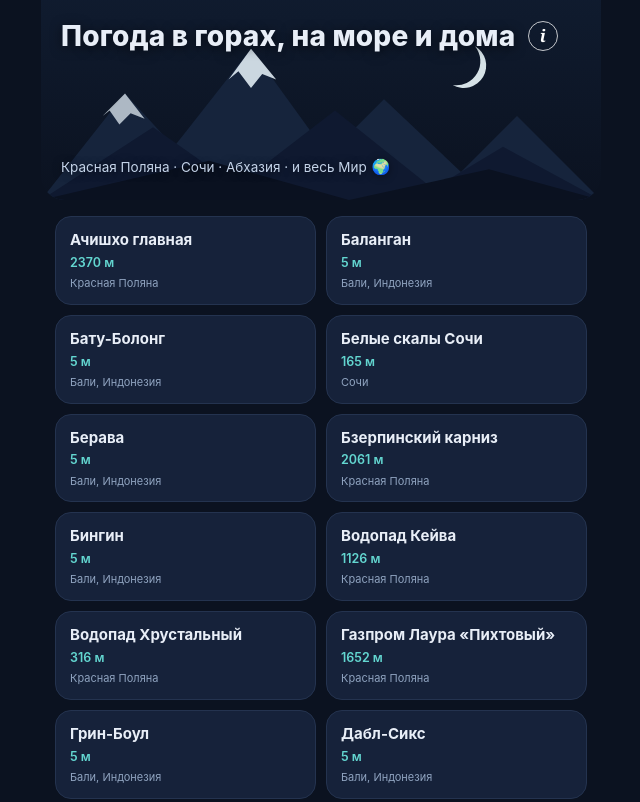
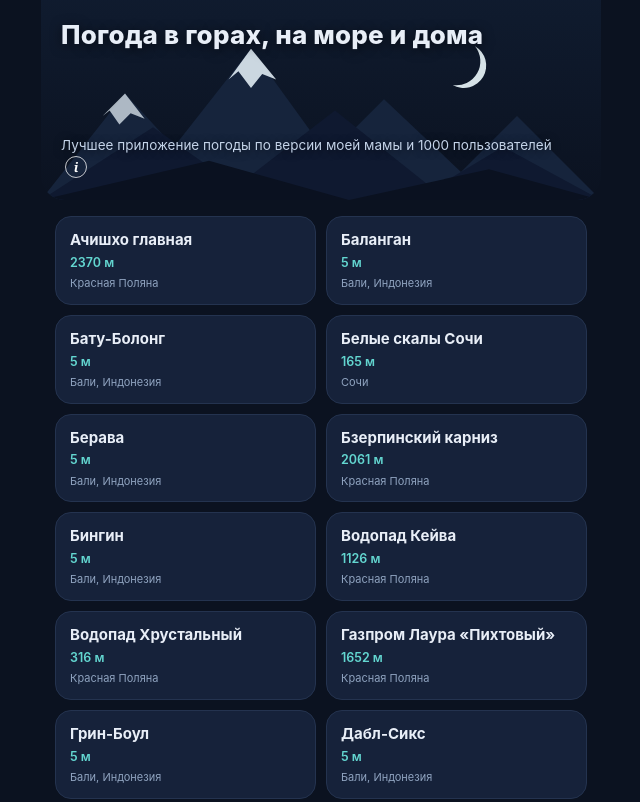
Before and after one commit to happymanalexey-coder/kp-weather, a website: page web/index.html in a window 1280 px wide. Shown: the top 802 px of the page, without its empty margins (319-959 px from the left). Drawn offline with Linux system fonts and the light colour scheme; files whose address does not match are found by name.

Commit message:
шапка: заголовок одной строкой, слоган про маму и 1000 пользователей + ⓘ внизу

```diff
--- a/styles.css
+++ b/styles.css
@@ -34,7 +34,10 @@
   justify-content: space-between; padding: 16px 20px 22px; pointer-events: none;
 }
 .hero-text .globe-btn { pointer-events: auto; }
-.hero-text h1 { font-size: 28px; font-weight: 800; letter-spacing: 0.2px; text-shadow: 0 2px 12px rgba(0,0,0,.6); }
+.hero-text h1 {
+  font-size: clamp(19px, 6vw, 26px); font-weight: 800; letter-spacing: 0.2px;
+  white-space: nowrap; text-shadow: 0 2px 12px rgba(0,0,0,.6);
+}
 .hero-text p { color: #c4d3e8; font-size: 13.5px; margin-top: 4px; text-shadow: 0 1px 8px rgba(0,0,0,.6); }
 
 .points-list { padding: 16px 14px 8px; display: grid; grid-template-columns: 1fr 1fr; gap: 10px; }
@@ -390,6 +393,7 @@
   text-shadow: none; padding: 0;
 }
 [data-theme="light"] .info-btn { border-color: rgba(24,42,68,.6); color: #182a44; }
+.info-btn-sm { width: 22px; height: 22px; font-size: 13px; vertical-align: -2px; margin-left: 4px; }
 .about-title { font-size: 16px; font-weight: 800; }
 .about-body { padding: 18px 20px 40px; max-width: 560px; margin: 0 auto; }
 .about-body p { font-size: 15px; line-height: 1.6; margin-bottom: 14px; color: var(--text); }
--- a/web/index.html
+++ b/web/index.html
@@ -7,7 +7,7 @@
 <meta name="apple-mobile-web-app-capable" content="yes">
 <meta name="apple-mobile-web-app-status-bar-style" content="black-translucent">
 <meta name="apple-mobile-web-app-title" content="Погода">
-<title>Погода в горах и на море — Красная Поляна</title>
+<title>Погода в горах, на море и дома — Красная Поляна</title>
 <link rel="manifest" href="/manifest.json">
 <link rel="icon" type="image/png" sizes="192x192" href="/icons/icon-192.png">
 <link rel="apple-touch-icon" href="/icons/icon-192.png">
@@ -50,8 +50,8 @@
         <path d="M0 160 L120 132 L220 160 L320 138 L400 160 Z" class="mt3"/>
       </svg>
       <div class="hero-text">
-        <h1>Погода в горах, на море и дома <button class="info-btn" onclick="openAbout()" aria-label="О проекте">i</button></h1>
-        <p>Красная Поляна · Сочи · Абхазия · и весь Мир <button class="globe-btn" onclick="openLibrary()" aria-label="Библиотека точек">🌍</button></p>
+        <h1>Погода в горах, на море и дома</h1>
+        <p>Лучшее приложение погоды по версии моей мамы и 1000 пользователей <button class="info-btn info-btn-sm" onclick="openAbout()" aria-label="О проекте">i</button></p>
       </div>
     </header>
     <main id="points-list" class="points-list">
--- a/web/styles.css
+++ b/web/styles.css
@@ -34,7 +34,10 @@
   justify-content: space-between; padding: 16px 20px 22px; pointer-events: none;
 }
 .hero-text .globe-btn { pointer-events: auto; }
-.hero-text h1 { font-size: 28px; font-weight: 800; letter-spacing: 0.2px; text-shadow: 0 2px 12px rgba(0,0,0,.6); }
+.hero-text h1 {
+  font-size: clamp(19px, 6vw, 26px); font-weight: 800; letter-spacing: 0.2px;
+  white-space: nowrap; text-shadow: 0 2px 12px rgba(0,0,0,.6);
+}
 .hero-text p { color: #c4d3e8; font-size: 13.5px; margin-top: 4px; text-shadow: 0 1px 8px rgba(0,0,0,.6); }
 
 .points-list { padding: 16px 14px 8px; display: grid; grid-template-columns: 1fr 1fr; gap: 10px; }
@@ -390,6 +393,7 @@
   text-shadow: none; padding: 0;
 }
 [data-theme="light"] .info-btn { border-color: rgba(24,42,68,.6); color: #182a44; }
+.info-btn-sm { width: 22px; height: 22px; font-size: 13px; vertical-align: -2px; margin-left: 4px; }
 .about-title { font-size: 16px; font-weight: 800; }
 .about-body { padding: 18px 20px 40px; max-width: 560px; margin: 0 auto; }
 .about-body p { font-size: 15px; line-height: 1.6; margin-bottom: 14px; color: var(--text); }
```
Also changed, not shown: index.html (+2 -2 lines).
